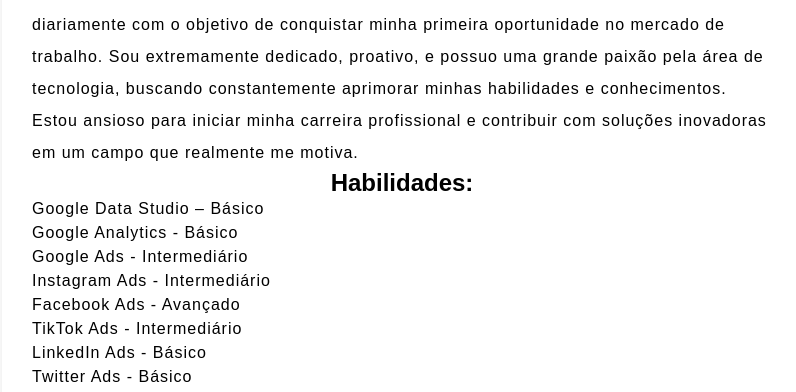
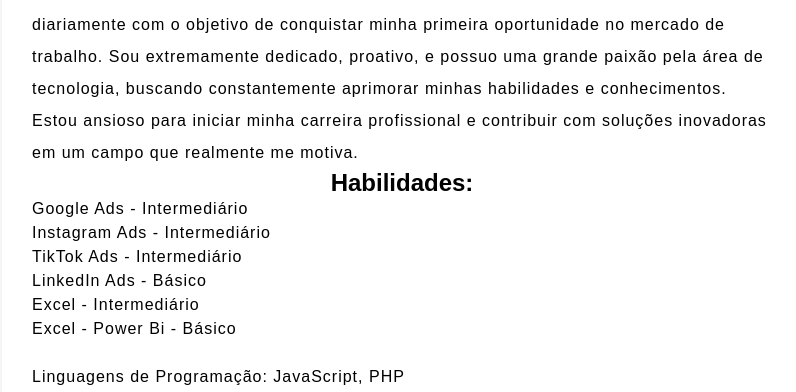
Before and after one commit to GustavoPessoa85/Portifolio-em-desenvolvimento, a plain HTML site: page sobre.html in a window 1280 px wide. Shown: the part 401-793 px from the top of the page, without its empty margins (238-1034 px from the left). Drawn offline with Linux system fonts and the light colour scheme.

Commit message:
Update sobre.html

```diff
--- a/sobre.html
+++ b/sobre.html
@@ -41,15 +41,15 @@
 
 					<h2>Habilidades:</h2>
 					<ul>
-						<li>Google Data Studio – Básico</li>
-						<li>Google Analytics - Básico</li>
+
+
 						<li>Google Ads - Intermediário</li>
 						<li>Instagram Ads - Intermediário</li>
-						<li>Facebook Ads - Avançado</li>
 						<li>TikTok Ads - Intermediário</li>
 						<li>LinkedIn Ads - Básico</li>
-						<li>Twitter Ads - Básico</li>
-						<li>Excel - Avançado</li>
+						<li>Excel - Intermediário</li>
+						<li>Excel - Power Bi - Básico</li>
+						<br>
 						<li>Linguagens de Programação: JavaScript, PHP</li>
 						<li>Desenvolvimento Web: HTML, CSS, React, Next.js</li>
 						<li>Banco de Dados: SQL</li>
```
